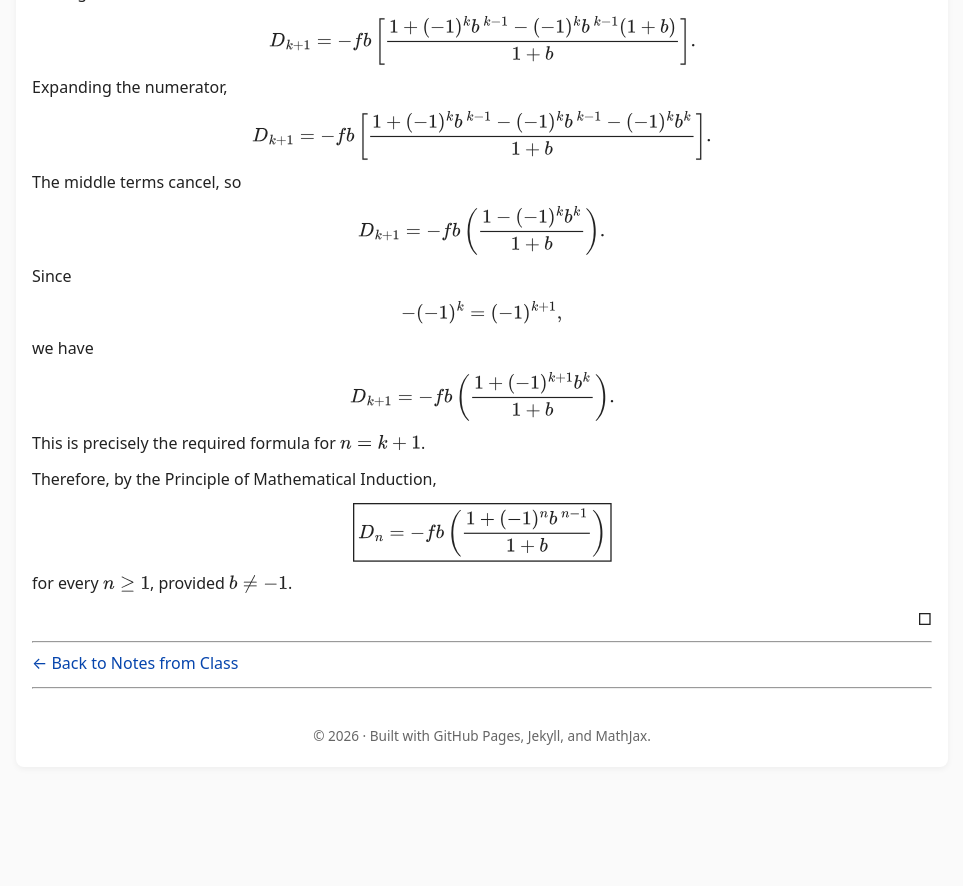
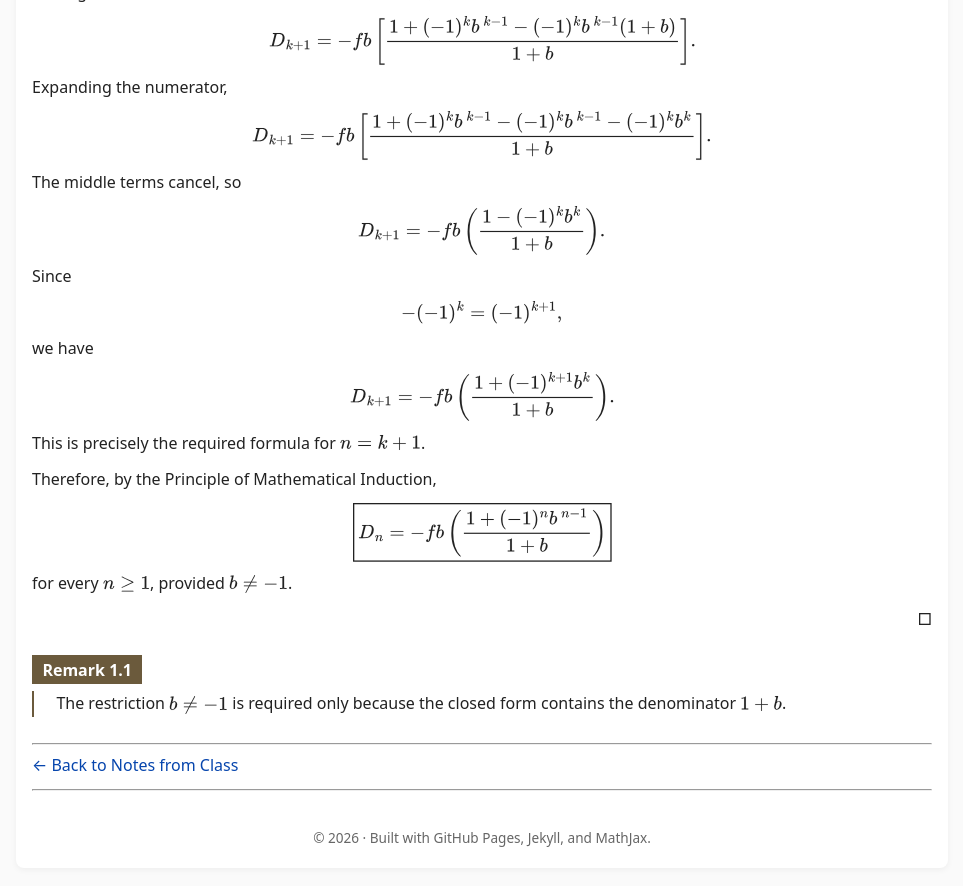
Before and after one commit to SaleemKamaludin/SaleemKamaludin.github.io, a Jekyll site: the page built from courses/math-2276/notes-from-class/lecture-2/index.md, in a window 1280 px wide and 900 px high, scrolled down 8483 px. Shown: the top 886 px of the window, without its empty margins (158-1121 px from the left). Built offline with Jekyll 4.4.1, drawn with Linux system fonts in a browser that asks for light colours; before the commit the page ends 9282 px from its top, so only the background shows below that.

Commit message:
Add remark on closed form restriction to Lecture 2

```diff
--- a/courses/math-2276/notes-from-class/lecture-2/index.md
+++ b/courses/math-2276/notes-from-class/lecture-2/index.md
@@ -1227,6 +1227,23 @@ D_n
 
 </div>
 
+<div id="remark-closed-form-restriction" class="math-env remark">
+
+  <div class="math-env-heading">
+    <span class="math-env-tag">Remark 1.1</span>
+  </div>
+
+  <div class="math-env-body">
+
+    <p>
+      The restriction \(b\neq -1\) is required only because the closed
+      form contains the denominator \(1+b\).
+    </p>
+
+  </div>
+
+</div>
+
 ---
 
 [← Back to Notes from Class]({{ '/courses/math-2276/notes-from-class/' | relative_url }})
```
